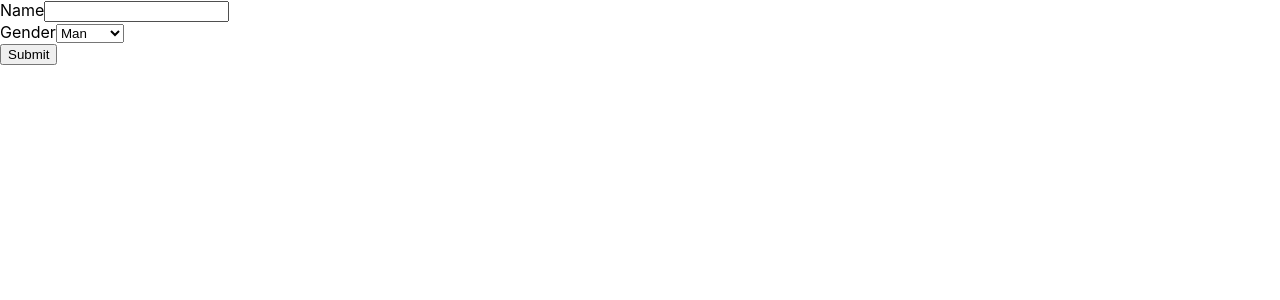
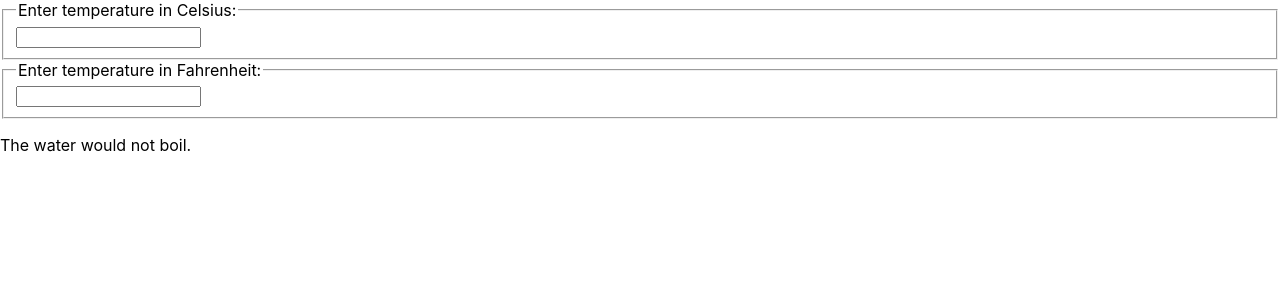
Before and after one commit to seoyeon08/learning, a React (Create React App) app in the folder my-app/: page / in a window 1280 px wide. Shown: the top 300 px of the page. Built offline with nearby package versions, Linux system fonts and the light colour scheme.

Commit message:
add Calculator.js / TemperatureInput.js

```diff
--- /dev/null
+++ b/my-app/src/Chapter10/Calculator.js
@@ -0,0 +1,71 @@
+import React from 'react';
+import TemperatureInput from './TemperatureInput';
+
+function BoilingVerdict(props) {
+    if (props.celsius >= 100) {
+        return <p>The water would boil.</p>
+    }
+    return <p>The water would not boil.</p>
+}
+
+function toCelsius(fahrenheit) {
+    return (fahrenheit - 32) * 5 / 9;
+}
+
+function toFahrenheit(celsius) {
+    return (celsius * 9 / 5) + 32;
+}
+
+function tryConvert(temperature, convert) {
+    const input = parseFloat(temperature);
+    if (Number.isNaN(input)){
+        return '';
+    }
+    const output = convert(input);
+    const rounded = Math.round(output * 1000) / 1000;
+    return rounded.toString();
+}
+
+class Calculator extends React.Component {
+    constructor(props) {
+        super(props);
+
+        this.state = {
+            scale: 'c',
+            temperature: ''
+        }
+    }
+
+    handleCelsiusChange = (temperature) => {
+        this.setState({scale: 'c', temperature: temperature});
+    }
+
+    handleFahreheitChange = (temperature) => {
+        this.setState({scale: 'f', temperature});
+    }
+
+    render(){
+        const {scale, temperature} = this.state;
+        const celsius = scale === 'f' ? tryConvert(temperature, toCelsius) : temperature;
+        const fahrenheit = scale === 'c' ? tryConvert(temperature, toFahrenheit) : temperature;
+
+        return(
+            <div>
+                <TemperatureInput
+                    scale='c'
+                    temperature={celsius}
+                    onTemperatureChange={this.handleCelsiusChange} />
+
+                <TemperatureInput
+                    scale='f'
+                    temperature={fahrenheit}
+                    onTemperatureChange={this.handleFahreheitChange} />
+
+                <BoilingVerdict
+                    celsius={parseFloat(celsius)} />
+            </div>
+        )
+    }
+}
+
+export default Calculator;
--- /dev/null
+++ b/my-app/src/Chapter10/TemperatureInput.js
@@ -0,0 +1,31 @@
+import React from 'react';
+
+const scaleNames = {
+    c: 'Celsius',
+    f: 'Fahrenheit'
+};
+
+class TemperatureInput extends React.Component {
+    constructor(props) {
+        super(props);
+    }
+
+    handleChange = (event) => {
+        this.props.onTemperatureChange(event.target.value);
+    }
+
+    render() {
+        const {scale, temperature } = this.props;
+
+        return (
+            <fieldset>
+                <legend>Enter temperature in {scaleNames[scale]}:</legend>
+                <input
+                    value={temperature}
+                    onChange={this.handleChange} />
+            </fieldset>
+        )
+    }
+}
+
+export default TemperatureInput;
--- a/my-app/src/index.js
+++ b/my-app/src/index.js
@@ -2,11 +2,11 @@
 import ReactDOM from 'react-dom';
 import './index.css';
 import App from './App';
-import SignUp from './Chapter09/SignUp'
+import Calculator from './Chapter10/Calculator'
 import reportWebVitals from './reportWebVitals';
 
 
-ReactDOM.render(<SignUp />, document.getElementById('root'));
+ReactDOM.render(<Calculator />, document.getElementById('root'));
 
 // function tick() {
 // 	const element = (
```
Also changed, not shown: 1 other file (tests, documents, lock files or other folders).
